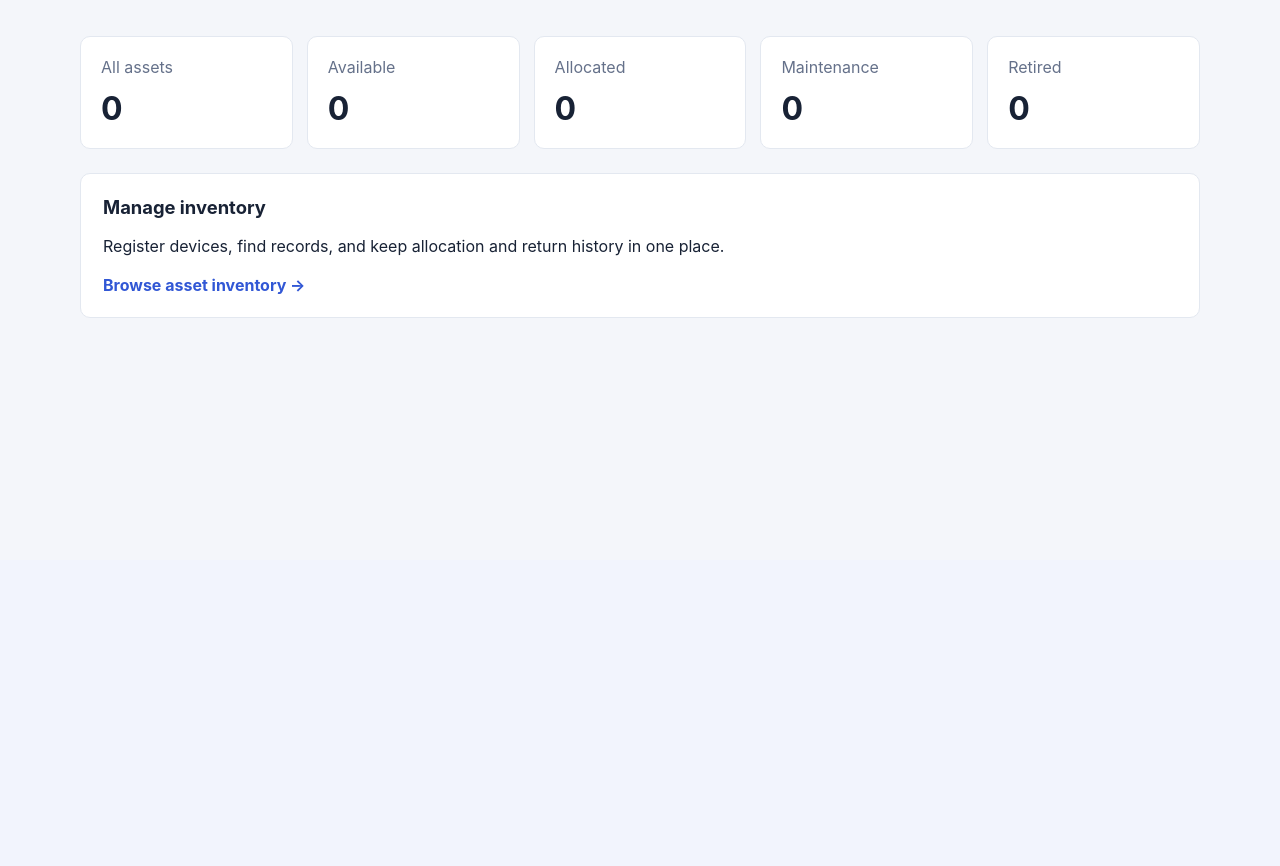
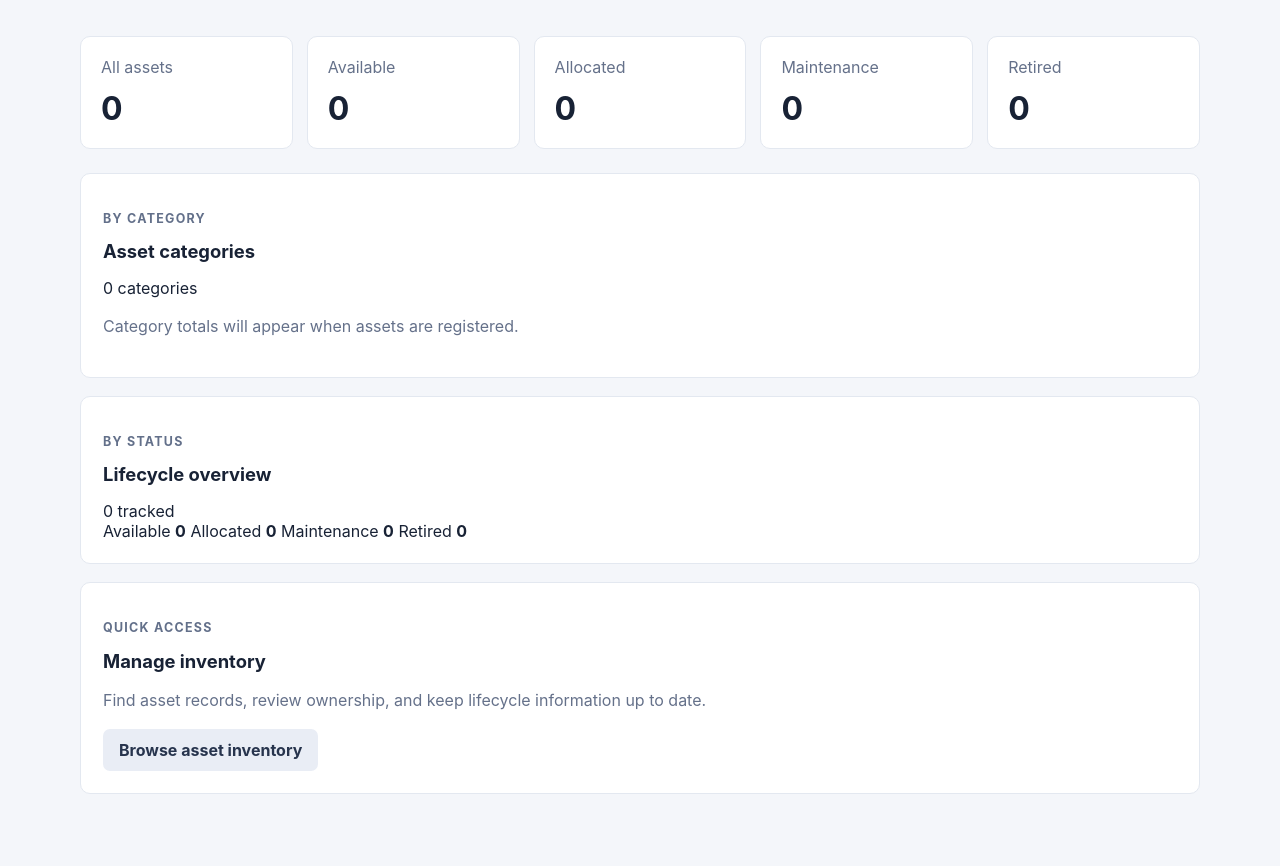
Before and after one commit to SRIRAMV570/IT-Infrastructure-Asset-Management-System, a Flask app: page / in a window 1280 px wide. Shown: the part 240-1106 px from the top of the page. Before the commit the page ends 558 px from the top, so only its background shows below. Run offline with Flask 3, Linux system fonts and the light colour scheme; the visitor is signed in with stand-in values (Sample User, id 1); data comes from the database, SQL or seed files in the repository; data that the repository does not hold is empty.

Commit message:
feat(dashboard): add category and lifecycle summaries

```diff
--- a/templates/index.html
+++ b/templates/index.html
@@ -11,19 +11,66 @@
       <a class="button" href="{{ url_for('asset_create') }}">Register an asset</a>
     {% endif %}
   </div>
+
   <section class="stat-grid" aria-label="Asset totals">
     <a class="stat-card" href="{{ url_for('asset_list') }}">
       <span class="muted">All assets</span><strong>{{ total }}</strong>
     </a>
     {% for status, count in counts.items() %}
       <a class="stat-card" href="{{ url_for('asset_list', status=status) }}">
-        <span class="muted">{{ status|title }}</span><strong>{{ count }}</strong>
+        <span class="muted">{{ status|replace("_", " ")|title }}</span><strong>{{ count }}</strong>
       </a>
     {% endfor %}
   </section>
-  <section class="panel">
-    <h2>Manage inventory</h2>
-    <p>Register devices, find records, and keep allocation and return history in one place.</p>
-    <a class="text-link" href="{{ url_for('asset_list') }}">Browse asset inventory &rarr;</a>
+
+  <section class="dashboard-grid" aria-label="Inventory summaries">
+    <article class="panel summary-panel">
+      <div class="section-heading">
+        <div>
+          <p class="eyebrow">By category</p>
+          <h2>Asset categories</h2>
+        </div>
+        <span class="summary-total">{{ category_counts|length }} categories</span>
+      </div>
+      {% if category_counts %}
+        <div class="summary-list">
+          {% for item in category_counts %}
+            <a class="summary-row" href="{{ url_for('asset_list', q=item.category) }}">
+              <span>{{ item.category }}</span>
+              <strong>{{ item.count }}</strong>
+            </a>
+          {% endfor %}
+        </div>
+      {% else %}
+        <p class="muted empty-copy">Category totals will appear when assets are registered.</p>
+      {% endif %}
+    </article>
+
+    <article class="panel summary-panel">
+      <div class="section-heading">
+        <div>
+          <p class="eyebrow">By status</p>
+          <h2>Lifecycle overview</h2>
+        </div>
+        <span class="summary-total">{{ total }} tracked</span>
+      </div>
+      <div class="summary-list">
+        {% for status, count in counts.items() %}
+          <a class="summary-row" href="{{ url_for('asset_list', status=status) }}">
+            <span><span class="status-dot status-dot-{{ status }}"></span>{{ status|replace("_", " ")|title }}</span>
+            <strong>{{ count }}</strong>
+          </a>
+        {% endfor %}
+      </div>
+    </article>
+  </section>
+
+  <section class="panel dashboard-actions">
+    <div>
+      <p class="eyebrow">Quick access</p>
+      <h2>Manage inventory</h2>
+      <p class="muted">Find asset records, review ownership, and keep lifecycle information up to date.</p>
+    </div>
+    <a class="button button-secondary" href="{{ url_for('asset_list') }}">Browse asset inventory</a>
   </section>
 {% endblock %}
```
